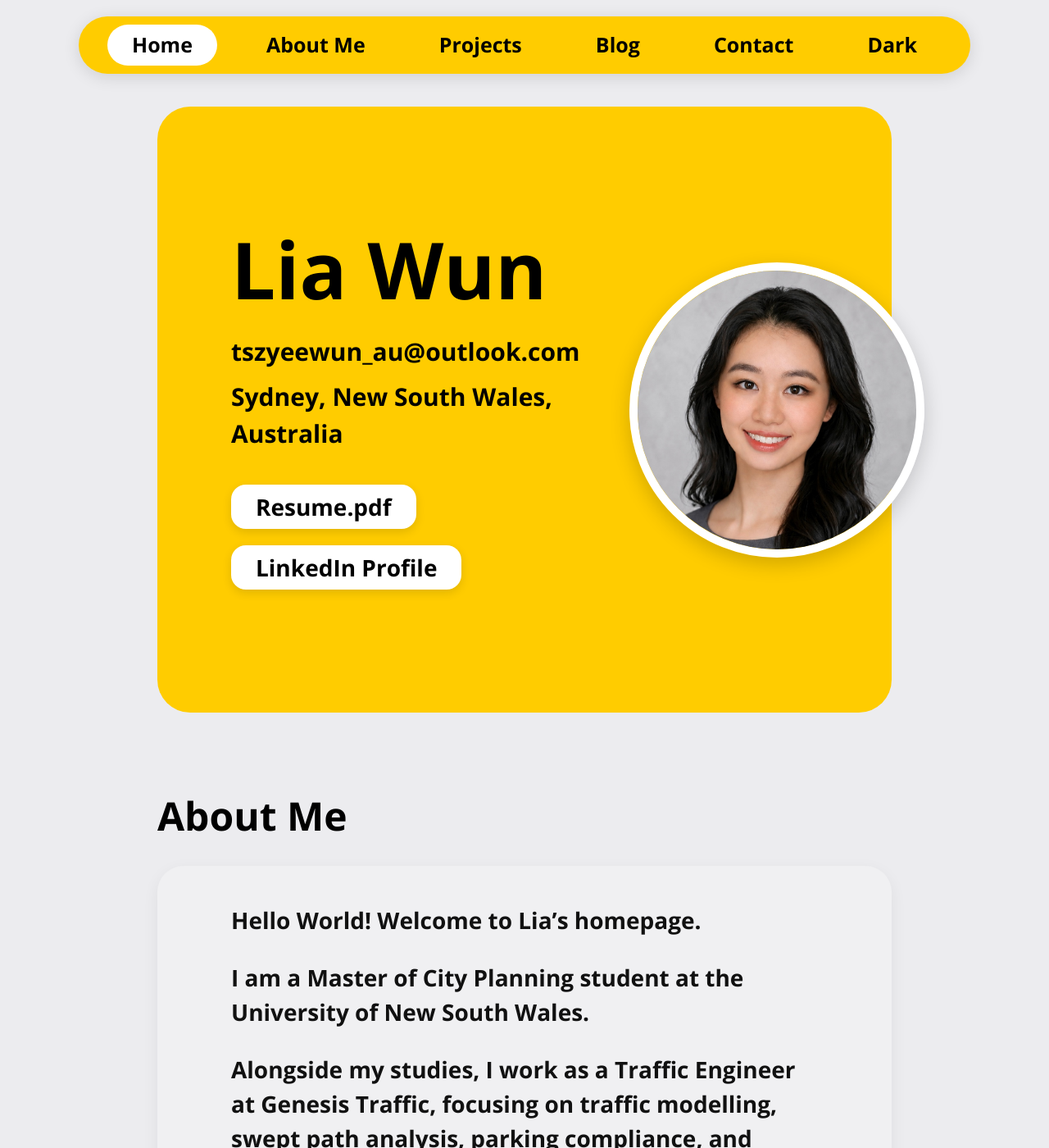
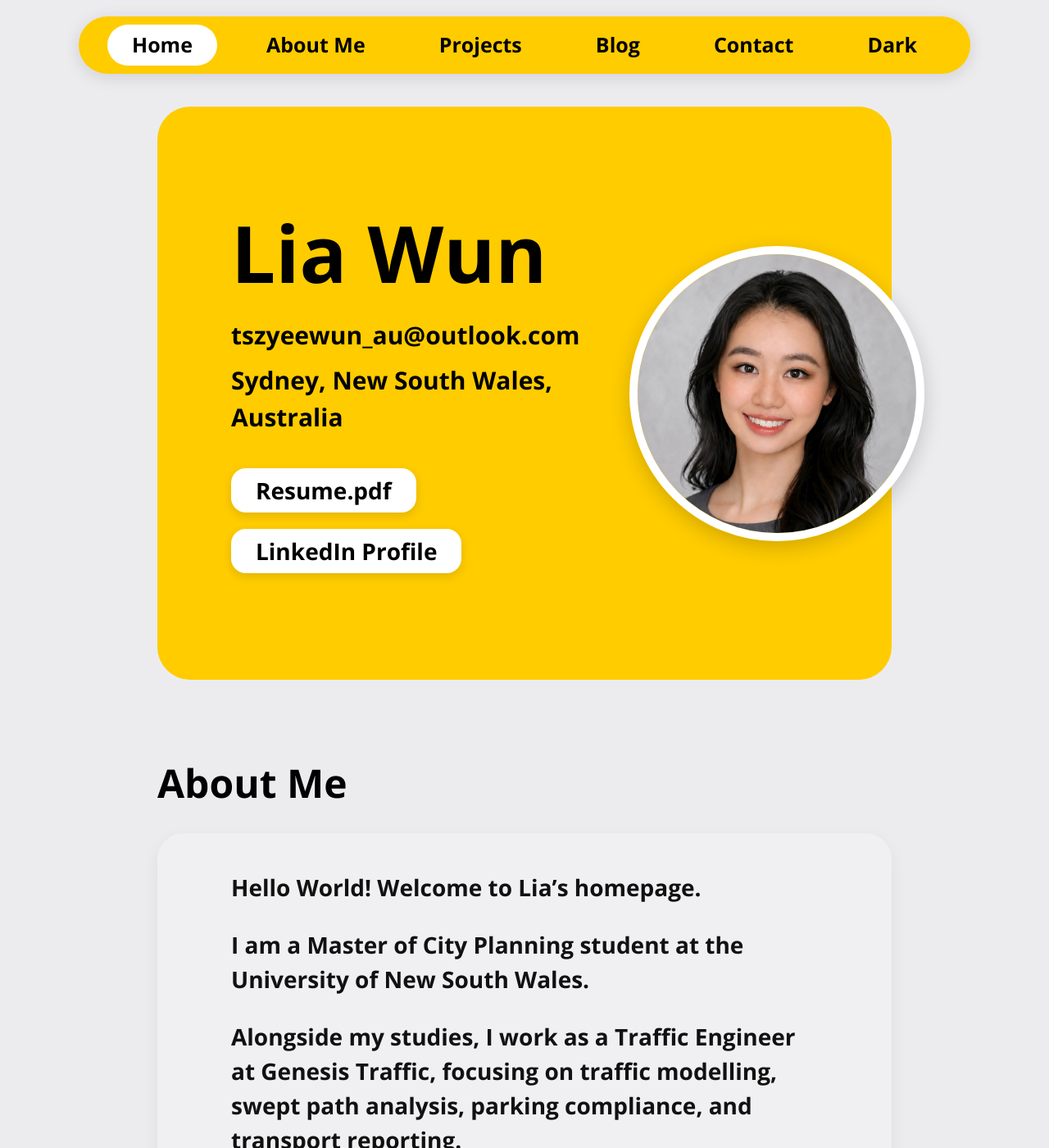
Before and after one commit to tszyeewun/tszyeewun.github.io, a Jekyll site: the page built from index.md, in a window 1280 px wide and 1400 px high. Shown: the whole window at 82% size. Built offline with Jekyll 4.4.1, drawn with Linux system fonts in a browser that asks for light colours.

Commit message:
Adjust padding in default layout

```diff
--- a/_layouts/default.html
+++ b/_layouts/default.html
@@ -100,7 +100,7 @@
 
       border-radius:40px;
 
-      padding:150px 90px;
+      padding:130px 90px;
 
       display:flex;
       justify-content:space-between;
```
